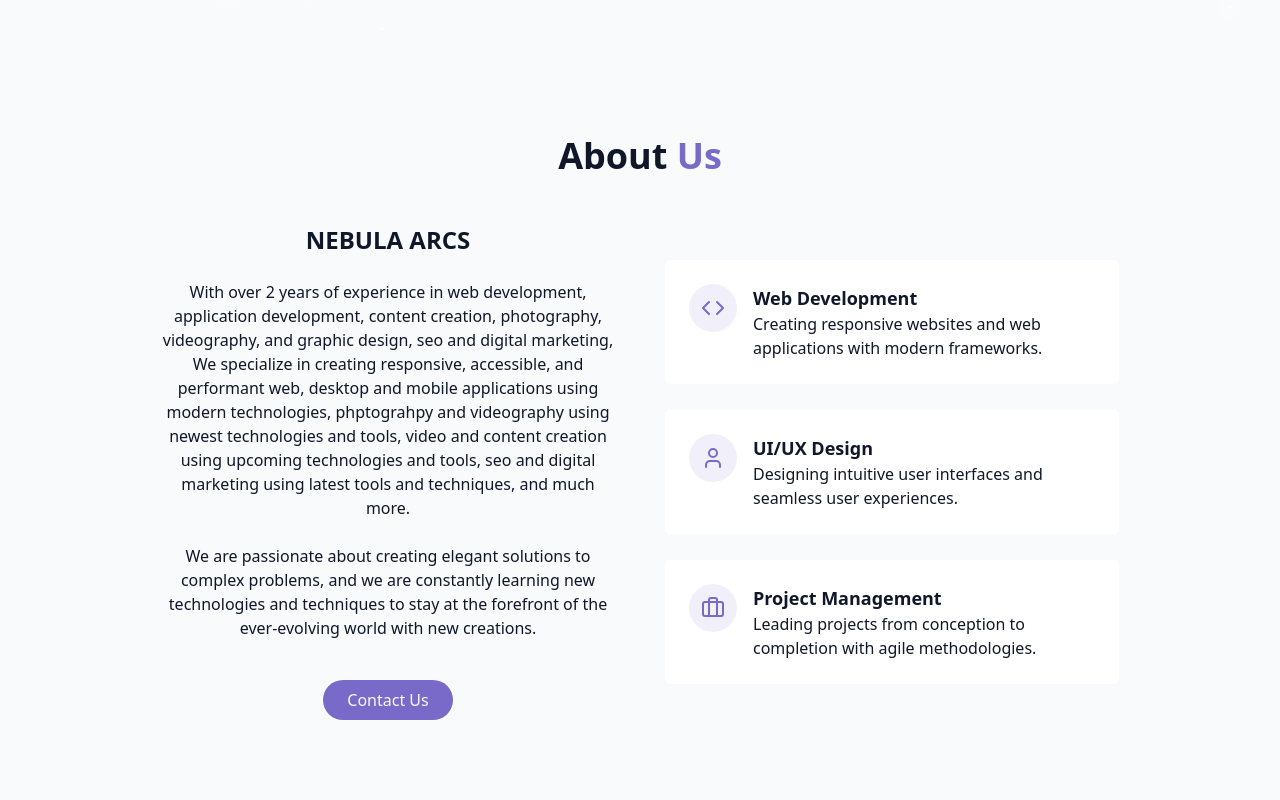
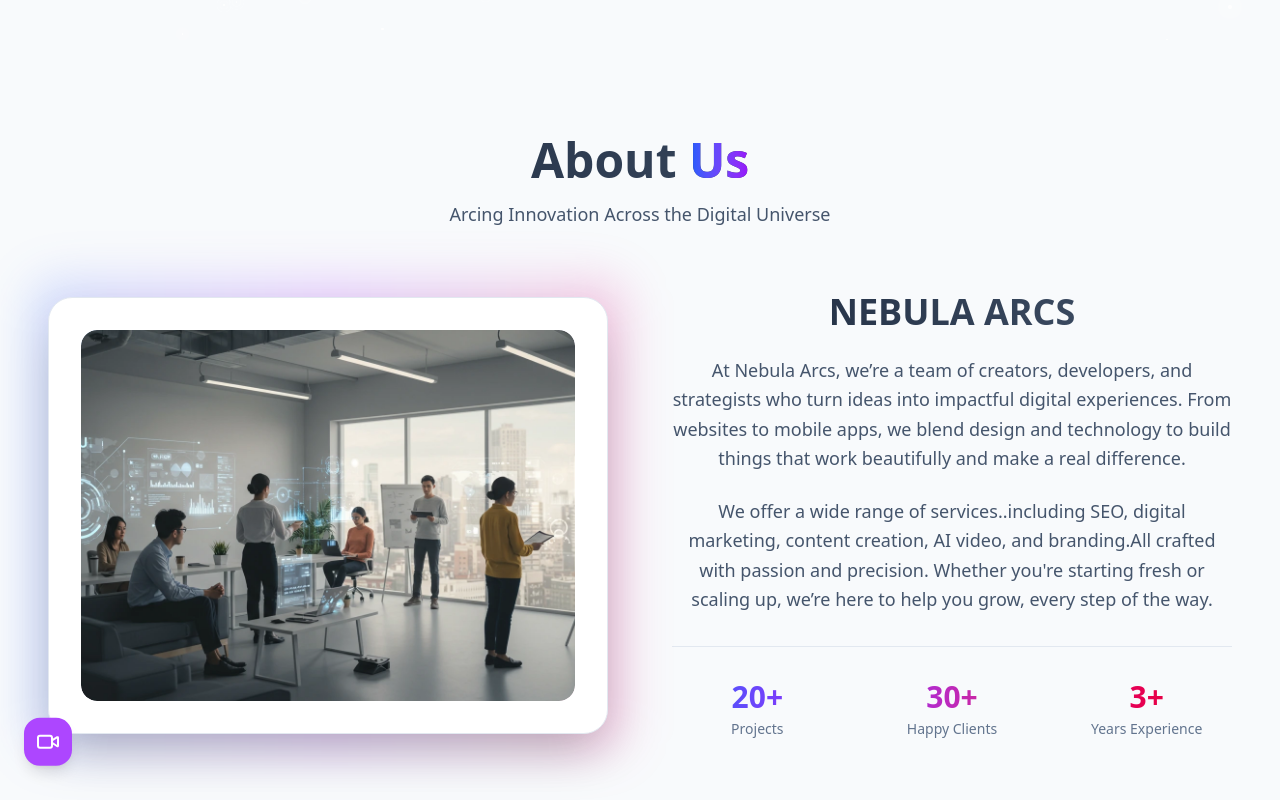
Before and after one commit to Werosh/nebula_arcs_wk, a React (Vite) app: page / in a window 1280 px wide. Shown: the part 760-1560 px from the top of the page. Built offline with nearby package versions, Linux system fonts and the light colour scheme.

Commit message:
about page done 001

```diff
--- a/src/components/AboutSection.jsx
+++ b/src/components/AboutSection.jsx
@@ -1,95 +1,189 @@
-import { Briefcase, Code, User } from "lucide-react";
+import { Video } from "lucide-react";
+import { motion, useInView } from "framer-motion";
+import { useRef } from "react";
+
+import AboutImg from "../assets/images/aboutUs_img_1.webp";
 
 export const AboutSection = () => {
+  const ref = useRef(null);
+  const isInView = useInView(ref, { once: true, margin: "-100px" });
+
+  // Animation variants
+  const containerVariants = {
+    hidden: { opacity: 0 },
+    visible: {
+      opacity: 1,
+      transition: {
+        staggerChildren: 0.2,
+        delayChildren: 0.1,
+      },
+    },
+  };
+
+  const itemVariants = {
+    hidden: { opacity: 0, y: 20 },
+    visible: {
+      opacity: 1,
+      y: 0,
+      transition: {
+        duration: 0.6,
+        ease: "easeOut",
+      },
+    },
+  };
+
+  const imageVariants = {
+    hidden: { opacity: 0, x: -100 },
+    visible: {
+      opacity: 1,
+      x: 0,
+      transition: {
+        duration: 0.8,
+        ease: "easeOut",
+      },
+    },
+  };
+
   return (
-    <section id="about" className="py-24 px-4 relative">
-      {" "}
-      <div className="container mx-auto max-w-5xl">
-        <h2 className="text-3xl md:text-4xl font-bold mb-12 text-center">
-          About <span className="text-primary"> Us</span>
-        </h2>
+    <section
+      ref={ref}
+      id="about"
+      className="py-24 px-4  dark:from-slate-900 dark:via-slate-800 dark:to-slate-900"
+    >
+      <div className="container mx-auto max-w-7xl">
+        <motion.div
+          variants={containerVariants}
+          initial="hidden"
+          animate={isInView ? "visible" : "hidden"}
+          className="text-center mb-16"
+        >
+          <motion.h2
+            variants={itemVariants}
+            className="text-4xl md:text-5xl font-bold mb-4 bg-gradient-to-r from-slate-800 to-slate-600 dark:from-white dark:to-gray-300 bg-clip-text text-transparent"
+          >
+            About{" "}
+            <span className="bg-gradient-to-r from-blue-600 to-purple-600 bg-clip-text text-transparent">
+              Us
+            </span>
+          </motion.h2>
+          <motion.p
+            variants={itemVariants}
+            className="text-lg text-slate-600 dark:text-slate-400 max-w-2xl mx-auto"
+          >
+            Arcing Innovation Across the Digital Universe
+          </motion.p>
+        </motion.div>
 
-        <div className="grid grid-cols-1 md:grid-cols-2 gap-12 items-center">
-          <div className="space-y-6">
-            <h3 className="text-2xl font-semibold">
+        <div className="grid grid-cols-1 lg:grid-cols-2 gap-16 items-center mb-20">
+          {/* Image Section */}
+          <motion.div
+            variants={imageVariants}
+            initial="hidden"
+            animate={isInView ? "visible" : "hidden"}
+            className="relative"
+          >
+            <div className="relative">
+              {/* Decorative background */}
+              <motion.div
+                className="absolute -inset-4 bg-gradient-to-r from-blue-600/20 via-purple-600/20 to-pink-600/20 rounded-3xl blur-xl"
+                animate={{
+                  scale: [1, 1.02, 1],
+                  rotate: [0, 1, -1, 0],
+                }}
+                transition={{
+                  duration: 6,
+                  repeat: Infinity,
+                  ease: "easeInOut",
+                }}
+              />
+
+              {/* Main image container - Replace with your actual image */}
+              <div className="relative bg-white dark:bg-slate-800/10 rounded-3xl p-8 shadow-2xl border border-slate-200 dark:border-slate-700">
+                <div className="aspect-[4/3] bg-gradient-to-br from-blue-100 via-purple-50 to-pink-100 dark:from-slate-700 dark:via-slate-600 dark:to-slate-700 rounded-2xl flex items-center justify-center overflow-hidden">
+                  <img
+                    src={AboutImg} // Replace with your image path
+                    alt="Descriptive alt text"
+                    className="w-full h-full object-cover rounded-2xl"
+                  />
+                </div>
+              </div>
+
+              <motion.div
+                animate={{
+                  y: [8, -8, 8],
+                  rotate: [0, -5, 5, 0],
+                }}
+                transition={{
+                  duration: 5,
+                  repeat: Infinity,
+                  ease: "easeInOut",
+                  delay: 1,
+                }}
+                className="absolute -bottom-6 -left-6 w-12 h-12 bg-purple-500 rounded-2xl flex items-center justify-center shadow-lg"
+              >
+                <Video className="h-6 w-6 text-white" />
+              </motion.div>
+            </div>
+          </motion.div>
+
+          {/* Content Section */}
+          <motion.div
+            variants={containerVariants}
+            initial="hidden"
+            animate={isInView ? "visible" : "hidden"}
+            className="space-y-8"
+          >
+            <motion.div variants={itemVariants} className="space-y-6">
+              <h3 className="text-3xl md:text-4xl font-bold bg-gradient-to-r from-slate-800 to-slate-600 dark:from-white dark:to-gray-300 bg-clip-text text-transparent">
                 NEBULA ARCS
               </h3>
 
-            <p className="text-muted-foreground">
-              With over 2 years of experience in web development, application development, content
-              creation, photography, videography, and graphic design, seo and digital marketing, We specialize
-              in creating responsive, accessible, and performant web, desktop and mobile
-              applications using modern technologies, phptograhpy and videography using newest technologies and tools,
-              video and content creation using upcoming technologies and tools, seo and digital marketing using latest
-              tools and techniques, and much more.
+              <p className="text-lg text-slate-600 dark:text-slate-400 leading-relaxed">
+                At Nebula Arcs, we’re a team of creators, developers, and
+                strategists who turn ideas into impactful digital experiences.
+                From websites to mobile apps, we blend design and technology to
+                build things that work beautifully and make a real difference.
               </p>
 
-            <p className="text-muted-foreground">
-              We are passionate about creating elegant solutions to complex
-              problems, and we are constantly learning new technologies and
-              techniques to stay at the forefront of the ever-evolving world with new creations.
+              <p className="text-lg text-slate-600 dark:text-slate-400 leading-relaxed">
+                We offer a wide range of services..including SEO, digital
+                marketing, content creation, AI video, and branding.All crafted
+                with passion and precision. Whether you're starting fresh or
+                scaling up, we’re here to help you grow, every step of the way.
               </p>
+            </motion.div>
 
-            <div className="flex flex-col sm:flex-row gap-4 pt-4 justify-center">
-              <a href="#contact" className="cosmic-button">
-                {" "}
-                Contact Us
-              </a>
-
-              {/* <a
-                href=""
-                className="px-6 py-2 rounded-full border border-primary text-primary hover:bg-primary/10 transition-colors duration-300"
+            {/* Stats */}
+            <motion.div
+              variants={itemVariants}
+              className="grid grid-cols-3 gap-6 pt-8 border-t border-slate-200 dark:border-slate-700"
             >
-                Download CV
-              </a> */}
+              <div className="text-center">
+                <div className="text-2xl md:text-3xl font-bold bg-gradient-to-r from-blue-600 to-purple-600 bg-clip-text text-transparent">
+                  20+
+                </div>
+                <div className="text-sm text-slate-500 dark:text-slate-400 mt-1">
+                  Projects
                 </div>
               </div>
-
-          <div className="grid grid-cols-1 gap-6">
-            <div className="gradient-border p-6 card-hover">
-              <div className="flex items-start gap-4">
-                <div className="p-3 rounded-full bg-primary/10">
-                  <Code className="h-6 w-6 text-primary" />
+              <div className="text-center">
+                <div className="text-2xl md:text-3xl font-bold bg-gradient-to-r from-purple-600 to-pink-600 bg-clip-text text-transparent">
+                  30+
                 </div>
-                <div className="text-left">
-                  <h4 className="font-semibold text-lg"> Web Development</h4>
-                  <p className="text-muted-foreground">
-                    Creating responsive websites and web applications with
-                    modern frameworks.
-                  </p>
+                <div className="text-sm text-slate-500 dark:text-slate-400 mt-1">
+                  Happy Clients
                 </div>
               </div>
+              <div className="text-center">
+                <div className="text-2xl md:text-3xl font-bold bg-gradient-to-r from-pink-600 to-red-600 bg-clip-text text-transparent">
+                  3+
                 </div>
-            <div className="gradient-border p-6 card-hover">
-              <div className="flex items-start gap-4">
-                <div className="p-3 rounded-full bg-primary/10">
-                  <User className="h-6 w-6 text-primary" />
-                </div>
-                <div className="text-left">
-                  <h4 className="font-semibold text-lg">UI/UX Design</h4>
-                  <p className="text-muted-foreground">
-                    Designing intuitive user interfaces and seamless user
-                    experiences.
-                  </p>
+                <div className="text-sm text-slate-500 dark:text-slate-400 mt-1">
+                  Years Experience
                 </div>
               </div>
-            </div>
-            <div className="gradient-border p-6 card-hover">
-              <div className="flex items-start gap-4">
-                <div className="p-3 rounded-full bg-primary/10">
-                  <Briefcase className="h-6 w-6 text-primary" />
-                </div>
-
-                <div className="text-left">
-                  <h4 className="font-semibold text-lg">Project Management</h4>
-                  <p className="text-muted-foreground">
-                    Leading projects from conception to completion with agile
-                    methodologies.
-                  </p>
-                </div>
-              </div>
-            </div>
-          </div>
+            </motion.div>
+          </motion.div>
         </div>
       </div>
     </section>
--- a/src/components/HeroSection.jsx
+++ b/src/components/HeroSection.jsx
@@ -125,7 +125,7 @@ export const HeroSection = () => {
                 </span>
               </motion.div>
 
-              <h1 className="text-4xl md:text-5xl lg:text-7xl font-bold tracking-tight text-white leading-tight dark:text-gray-800">
+              <h1 className="text-4xl md:text-5xl lg:text-7xl font-bold tracking-tight text-white leading-tight dark:text-[#043b4f]">
                 <motion.span
                   initial={{ opacity: 0, y: 20 }}
                   animate={{ opacity: 1, y: 0 }}
--- a/src/components/PackagesSection.jsx
+++ b/src/components/PackagesSection.jsx
@@ -1,30 +1,9 @@
 import { useState } from "react";
 import { cn } from "@/lib/utils";
 
-const packages = [
- // Web Application
-  // { name: "HTML/CSS", level: 95, category: "Web Application" },
-  // { name: "JavaScript", level: 90, category: "Web Application" },
-  // { name: "React", level: 90, category: "frontend" },
-  // { name: "TypeScript", level: 85, category: "frontend" },
-  // { name: "Tailwind CSS", level: 90, category: "frontend" },
-  // { name: "Next.js", level: 80, category: "frontend" },
+const packages = [];
 
-  // // Backend
-  // { name: "Node.js", level: 80, category: "backend" },
-  // { name: "Express", level: 75, category: "backend" },
-  // { name: "MongoDB", level: 70, category: "backend" },
-  // { name: "PostgreSQL", level: 65, category: "backend" },
-  // { name: "GraphQL", level: 60, category: "backend" },
-
-  // // Tools
-  // { name: "Git/GitHub", level: 90, category: "tools" },
-  // { name: "Docker", level: 70, category: "tools" },
-  // { name: "Figma", level: 85, category: "tools" },
-  // { name: "VS Code", level: 95, category: "tools" },
-];
-
-const categories = ["all", "Web Application", "Mobile Application", "Desktop Application", "SEO", "Digital Marketing", "Graphic Design", "Video Editing", "Photography", "Content Creation", "Video Creation"];
+const categories = [];
 
 export const PackagesSection = () => {
   const [activeCategory, setActiveCategory] = useState("all");
```
Also changed, not shown: src/assets/images/aboutUs_img_1.webp (added). Lines whose indentation alone changed are shown as unchanged.
